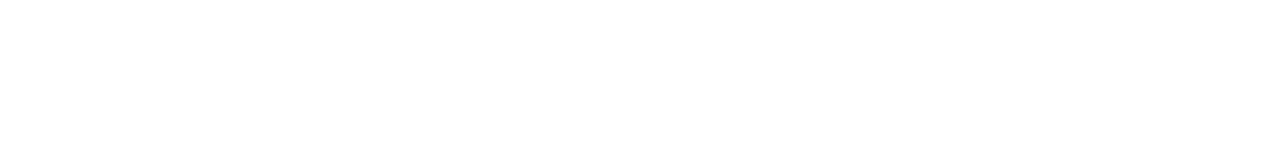
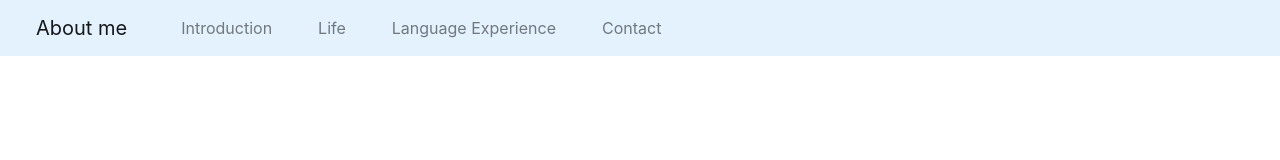
Before and after one commit to fumiya110/fumiya110.github.io, a plain HTML site: page my_portfolio.html in a window 1280 px wide. Drawn offline with nearby package versions, Linux system fonts and the light colour scheme.

Commit message:
Add: ナビゲーションバーの作成 navクラス内でのコーディング

```diff
--- a/my_portfolio.html
+++ b/my_portfolio.html
@@ -8,7 +8,21 @@
     <link rel='stylesheet' href='portfolio.css'>
   </head>
   <body class='container'>
-
+	<nav class='navbar navbar-expand-lg navbar-light fixed-top' style="background-color: #e3f2fd;">
+    	<a class='navbar-brand' href='#'>About me</a>
+        <button type='button' class='navbar-toggler' data-toggle='collapse' data-target='#mainNav' aria-controls="mainNav" aria-expanded="false" aria-label="ナビゲーションの切替">
+          <span class='sr-only'>ナビゲーション</span>
+          <span class='navbar-toggler-icon'></span>
+        </button>
+    	<div class='collapse navbar-collapse' id='mainNav'>
+    	  <div class="navbar-nav">
+    		<a class='nav-item nav-link' href='#' id='intro'>Introduction</a>
+    		<a class='nav-item nav-link' href='#' id='life'>Life</a>
+    		<a class='nav-item nav-link' href='#' id='skill'> Language Experience</a>
+    		<a class='nav-item nav-link' href='#' id='contact'>Contact</a>
+    	  </div>
+    	</div>
+	</nav>
 
     <script src="https://ajax.googleapis.com/ajax/libs/jquery/3.4.1/jquery.min.js"></script>
     <script src="https://cdn.jsdelivr.net/npm/popper.js@1.16.0/dist/umd/popper.min.js" integrity="sha384-Q6E9RHvbIyZFJoft+2mJbHaEWldlvI9IOYy5n3zV9zzTtmI3UksdQRVvoxMfooAo" crossorigin="anonymous"></script>
--- a/portfolio.css
+++ b/portfolio.css
@@ -0,0 +1,16 @@
+body {
+    padding-top:4.5rem;
+}
+
+li {
+    list-style: none;
+}
+
+a {
+    text-decoration: none;
+    margin-left: 20px;
+}
+
+.navbar-nav a{
+    margin-left: 30px;
+}
```
